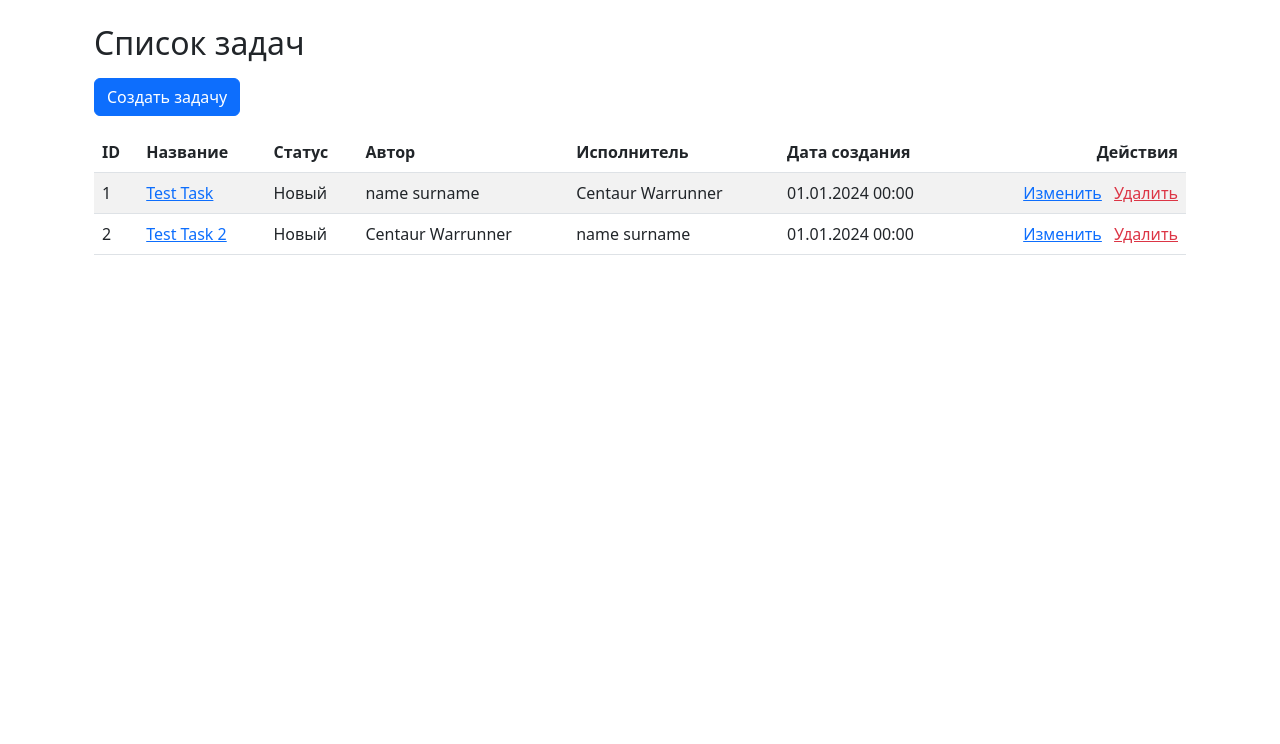
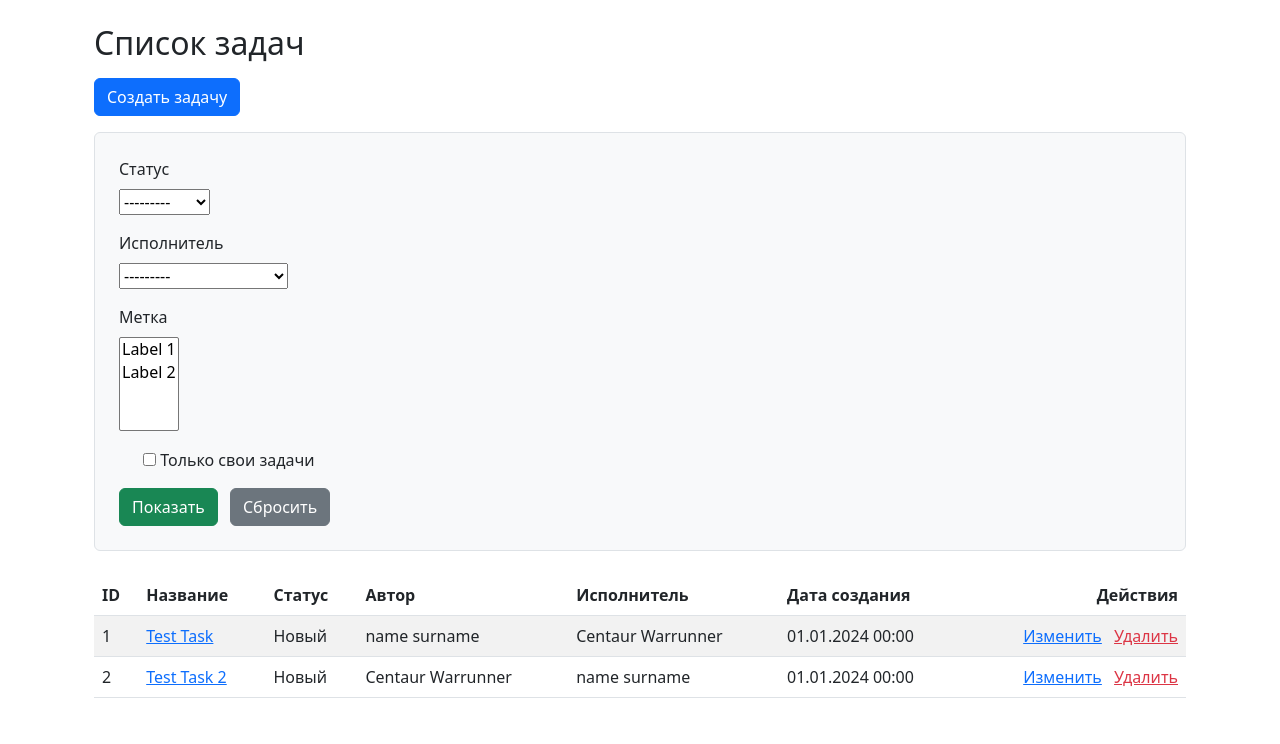
Before and after one commit to UsmanSakhbeev/python-project-52, a Django app: page /tasks/ in a window 1280 px wide. Shown: the part 56-800 px from the top of the page. Run offline with Django 5.2, Linux system fonts and the light colour scheme; a user stored in the database is signed in; data comes from the database, SQL or seed files in the repository; some libraries are stand-ins or nearby versions.

Commit message:
added filter in tasks

```diff
--- a/pyproject.toml
+++ b/pyproject.toml
@@ -8,6 +8,7 @@ dependencies = [
     "dj-database-url>=2.3.0",
     "django>=5.1.4",
     "django-bootstrap5>=24.3",
+    "django-filter>=24.3",
     "pip>=24.3.1",
     "psycopg2-binary>=2.9.10",
     "python-dotenv>=1.0.1",
--- a/task_manager/settings.py
+++ b/task_manager/settings.py
@@ -46,6 +46,7 @@ INSTALLED_APPS = [
     "task_manager.statuses",
     "task_manager.tasks",
     "task_manager.labels",
+    "django_filters",
 ]
 
 MIDDLEWARE = [
--- /dev/null
+++ b/task_manager/tasks/filter.py
@@ -0,0 +1,30 @@
+from urllib import request
+
+import django_filters
+from django.forms.widgets import CheckboxInput
+from django.utils.translation import gettext_lazy as _
+
+from task_manager.labels.models import Label
+from task_manager.tasks.models import Task
+
+
+class TaskFilter(django_filters.FilterSet):
+    user_own_tasks = django_filters.BooleanFilter(
+        label=_("Only my own tasks"),
+        widget=CheckboxInput,
+        method="filter_user_own_tasks",
+    )
+
+    label = django_filters.ModelMultipleChoiceFilter(
+        queryset=Label.objects.all(),
+        label=_("Label"),
+    )
+
+    def filter_user_own_tasks(self, queryset, name, value):
+        if value and hasattr(self, "request"):
+            return queryset.filter(author=self.request.user)
+        return queryset
+
+    class Meta:
+        model = Task
+        fields = ["status", "executor", "label"]
--- a/task_manager/tasks/views.py
+++ b/task_manager/tasks/views.py
@@ -1,24 +1,26 @@
 from django.contrib.auth.mixins import LoginRequiredMixin
 from django.urls import reverse_lazy
 from django.utils.translation import gettext_lazy as _
-from django.views.generic import (
-    CreateView,
-    DeleteView,
-    DetailView,
-    ListView,
-    UpdateView,
-)
+from django.views.generic import CreateView, DeleteView, DetailView, UpdateView
+from django_filters.views import FilterView
 
 from task_manager.mixins import UserPermissionMixin
+from task_manager.tasks.filter import TaskFilter
 from task_manager.tasks.forms import TaskCreationForm
 from task_manager.tasks.models import Task
 
 
-class TaskListView(LoginRequiredMixin, ListView):
+class TaskListView(LoginRequiredMixin, FilterView):
     model = Task
+    filterset_class = TaskFilter
     template_name = "tasks/task_list.html"
     context_object_name = "tasks"
     ordering = ["id"]
+
+    def get_filterset_kwargs(self, filterset_class):
+        kwargs = super().get_filterset_kwargs(filterset_class)
+        kwargs["request"] = self.request
+        return kwargs
 
 
 class TaskDetailView(LoginRequiredMixin, DetailView):
--- a/task_manager/templates/tasks/task_list.html
+++ b/task_manager/templates/tasks/task_list.html
@@ -1,12 +1,37 @@
-{% extends 'base.html' %}
+{% extends "base.html" %}
 
 {% block content %}
   <div class="container mt-4">
     <h2 class="mb-3">Список задач</h2>
 
+    <!-- Кнопка для создания новой задачи -->
     <div class="mb-3">
         <a href="{% url 'task_create' %}" class="btn btn-primary">Создать задачу</a>
     </div>
+
+    <!-- Форма фильтрации (названия полей сверху) -->
+    <form method="get" class="mb-4 p-4 border rounded bg-light">
+        <div class="mb-3">
+            <label for="id_status" class="form-label">Статус</label>
+            <div>{{ filter.form.status }}</div>
+        </div>
+        <div class="mb-3">
+            <label for="id_executor" class="form-label">Исполнитель</label>
+            <div>{{ filter.form.executor }}</div>
+        </div>
+        <div class="mb-3">
+            <label for="id_label" class="form-label">Метка</label> <!-- ✅ Исправлено -->
+            <div>{{ filter.form.label }}</div> <!-- ✅ Исправлено -->
+        </div>
+        <div class="mb-3 form-check">
+            {{ filter.form.user_own_tasks }}
+            <label class="form-check-label" for="id_user_own_tasks">Только свои задачи</label>
+        </div>
+        <div>
+            <button type="submit" class="btn btn-success me-2">Показать</button>
+            <a href="{% url 'task_list' %}" class="btn btn-secondary">Сбросить</a>
+        </div>
+    </form>
 
     {% if tasks %}
       <table class="table table-striped">
@@ -28,7 +53,7 @@
               <td><a href="{% url 'task_detail' task.id %}">{{ task.name }}</a></td>
               <td>{{ task.status }}</td>
               <td>{{ task.author.get_full_name }}</td>
-              <td>{{ task.executor.get_full_name }}</td>
+              <td>{{ task.executor.get_full_name|default:"-" }}</td>
               <td>{{ task.created_at|date:"d.m.Y H:i" }}</td>
               <td class="text-end">
                 <a href="{% url 'task_update' task.id %}" class="me-2">Изменить</a>
```
